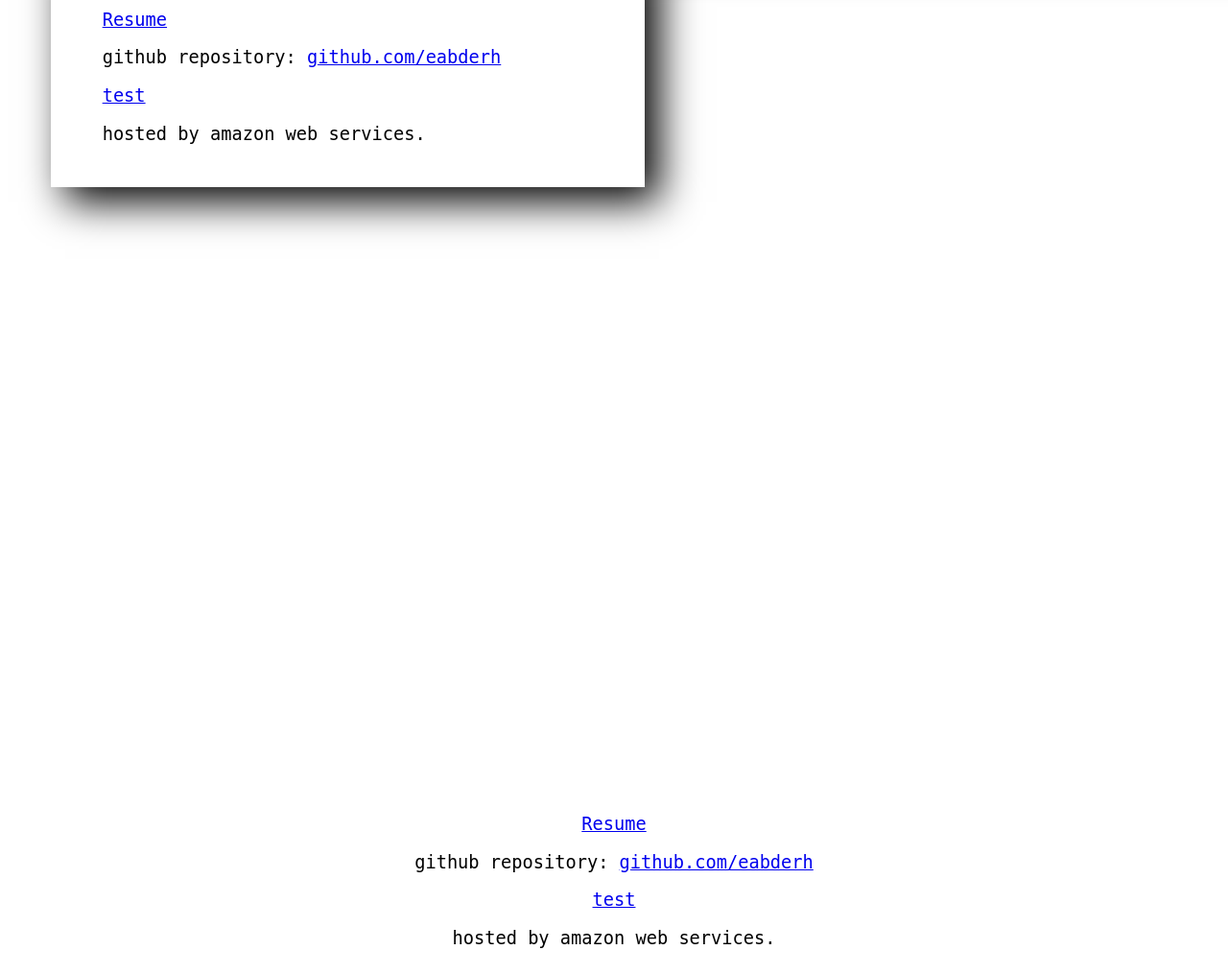
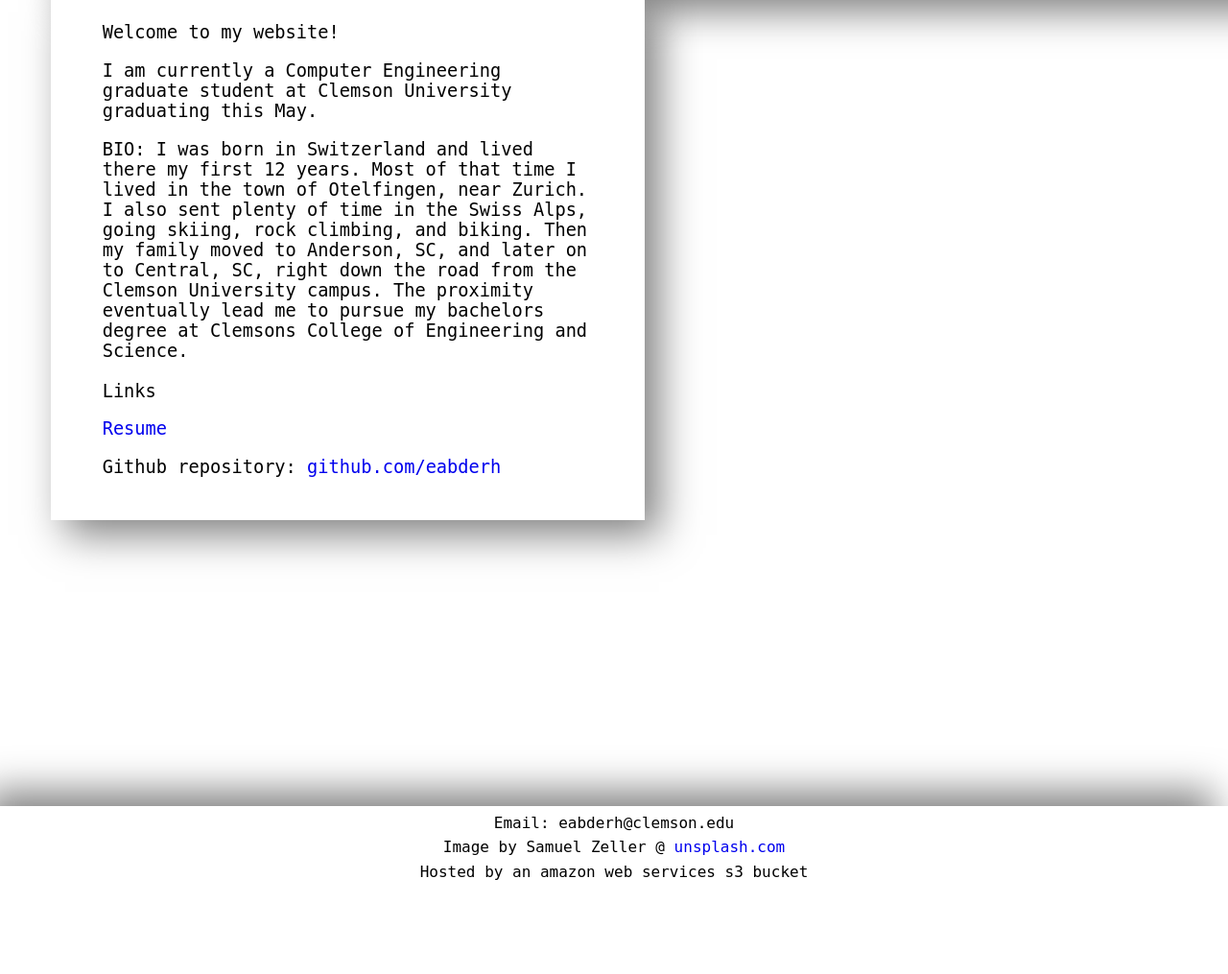
Before and after one commit to eabderh/eabderhalden, a plain HTML site: page html/index.html in a window 1280 px wide. Shown: the part 173-1188 px from the top of the page at 96% size. After the commit the page ends 1105 px from the top, so only its background shows below. Drawn offline with Linux system fonts and the light colour scheme.

Commit message:
added some writing to the website

```diff
--- a/html/index.html
+++ b/html/index.html
@@ -12,7 +12,7 @@
 <body>
 
 
-<div class="outer">
+<div>
 	<div class="image">
 		<div id="fixed-header">
 			<div id="title">
@@ -21,48 +21,27 @@
 			<div id="body">
 				<ul>
 					<li>Welcome to my website!</li>
-				<li><a href="https://github.com/eabderh">Resume</a></li>
-				<li>github repository:
-					<a href="https://github.com/eabderh">github.com/eabderh</a></li>
-				<li><a href="text">test</a></li>
-				<li>hosted by amazon web services.</li>
+					<li>I am currently a Computer Engineering graduate student at Clemson University graduating this May.</li
+					<li>BIO: I was born in Switzerland and lived there my first 12 years. Most of that time I lived in the town of Otelfingen, near Zurich. I also sent plenty of time in the Swiss Alps, going skiing, rock climbing, and biking. Then my family moved to Anderson, SC, and later on to Central, SC, right down the road from the Clemson University campus. The proximity eventually lead me to pursue my bachelors degree at Clemsons College of Engineering and Science.</li>
+					<br>
+					<br>
+					<li>Links</li>
+					<li><a href="Resume.pdf">Resume</a></li>
+					<li>Github repository: <a href="https://github.com/eabderh">github.com/eabderh</a></li>
 				</ul>
 			</div>
 		</div>
-	<!--div id="test">
-		Elias Abderhalden
-	</div-->
 	</div>
 	<div id="margin">
 		<ul>
-			<li><a href="https://github.com/eabderh">Resume</a></li>
-			<li>github repository:
-				<a href="https://github.com/eabderh">github.com/eabderh</a></li>
-			<li><a href="text">test</a></li>
-			<li>hosted by amazon web services.</li>
+			<li>Email: eabderh@clemson.edu</li>
+			<li>Image by Samuel Zeller @
+				<a href="https://unsplash.com/photos/9RqA6tnT0gA">unsplash.com</a></li>
+			<li>Hosted by an amazon web services s3 bucket</li>
 		</ul>
 	</div>
 </div>
 
 
-<!--div class="table-main">
-
-
-
-	<div id="fixed-header" class="table-row">
-		Elias Abderhalden
-	</div>
-<div id="body" class="table-cell picture">
-	<div id="list" class="box">
-		<ul>
-			<li>Welcome to my website!</li>
-			<li><a href="https://github.com/eabderh">Resume</a></li>
-			<li>github repository:
-				<a href="https://github.com/eabderh">github.com/eabderh</a></li>
-			<li><a href="text">test</a></li>
-			<li>hosted by amazon web services.</li>
-		</ul>
-	</div>
-</div-->
 </body>
 </html>
--- a/html/style.css
+++ b/html/style.css
@@ -13,19 +13,6 @@ html, body {
 }
 
 
-.table-main {
-	display: table;
-	height: 100%;
-	width: 100%;
-}
-
-.table-row {
-	display: table-row;
-}
-
-.table-cell {
-	display: table-cell;
-}
 
 #fixed-header {
 	width: 100%;
@@ -42,8 +29,8 @@ html, body {
 	text-align: left;
 	color: white;
 	background-color: #E12727;
-	padding: 0em 1em;
-	box-shadow: 15px 15px 40px 0px black;
+	padding: 0.5em 1em;
+	box-shadow: 15px 15px 40px 0px rgba(0, 0, 0, 0.5);
 }
 
 
@@ -54,28 +41,35 @@ html, body {
 	background-color: white;
 	padding: 0.5em 1em;
 	height: 100%;
-	box-shadow: 15px 15px 40px 0px black;
+	box-shadow: 15px 15px 40px 0px rgba(0, 0, 0, 0.5);
 }
 
 #margin {
 	text-align: center;
 	padding: 0.5em 1em;
+	box-shadow: -15px -15px 40px 0px rgba(0, 0, 0, 0.5);
 }
 
 
 
-ul {
+#body ul {
 	font-size: 14pt;
 	list-style: none;
-	/*margin-left: 2em;
-	margin-top: 2em;
-	margin-bottom: 2em;*/
 }
 
-ul li {
+#body ul li {
 	margin-bottom: 1em;
 }
 
+
+#margin ul {
+	font-size: 12pt;
+	list-style: none;
+}
+
+#margin ul li {
+	margin-bottom: 0.4em;
+}
 
 
 
@@ -100,8 +94,19 @@ ul li {
 }
 
 
-
-#list {
-	margin: 0 auto;
-	background-color: white;
+a:link {
+	color: auto;
+	text-decoration: none;
 }
+a:visited {
+	color: grey;
+	text-decoration: none;
+}
+a:hover,a:focus{
+	color: auto;
+	text-decoration: underline;
+}
+a:active {
+	color: auto;
+	text-decoration: underline;
+}
```
Lines whose indentation alone changed are shown as unchanged.
